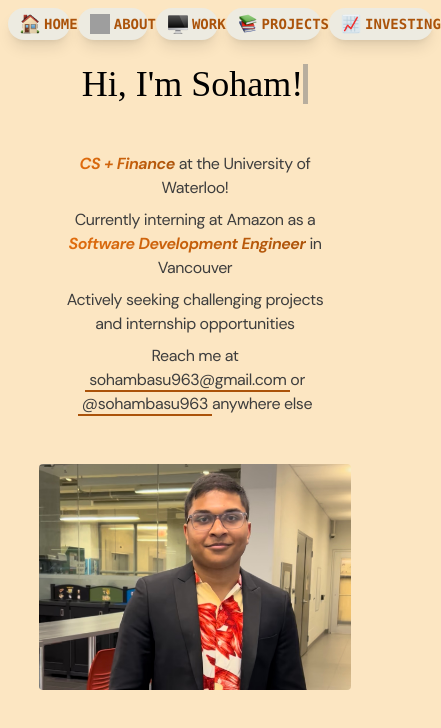
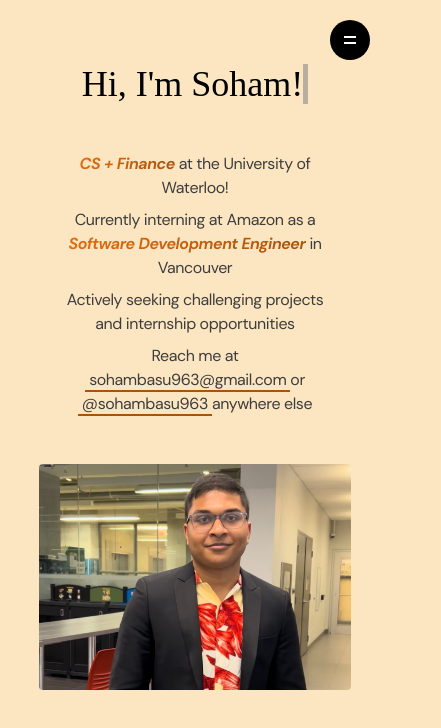
Before and after one commit to sohambasu963/personal-website-v2, a Next.js app: page / in a window 390 px wide. Shown: the top 728 px of the page, 441 px wide, since content can reach past the window. Built offline with nearby package versions, Linux system fonts and the light colour scheme; grey boxes are pictures that could not be loaded.

Commit message:
added button to toggle navbar on and off for mobile

```diff
--- a/package.json
+++ b/package.json
@@ -15,7 +15,8 @@
     "prettier": "^3.2.5",
     "react": "^18",
     "react-chartjs-2": "^5.2.0",
-    "react-dom": "^18"
+    "react-dom": "^18",
+    "react-responsive": "^10.0.0"
   },
   "devDependencies": {
     "@types/node": "^20",
--- a/src/app/components/navbar.tsx
+++ b/src/app/components/navbar.tsx
@@ -3,11 +3,30 @@ import Link from "next/link";
 import Image from "next/image";
 import styles from "./navbar.module.css";
 import { useState, useEffect, useRef } from "react";
+import { useMediaQuery } from "react-responsive";
 
 export default function Navbar() {
+  const isMobile = useMediaQuery({ query: "(max-width: 768px)" });
+  const [isMobileNavbarOpen, setIsMobileNavbarOpen] = useState(false);
+
   return (
+    <div>
+      {isMobile && (
+        <div className="absolute top-5 right-5 z-30">
+          <button
+            className="w-10 h-10 bg-black rounded-full flex flex-col justify-center items-center"
+            onClick={() => {
+              setIsMobileNavbarOpen(!isMobileNavbarOpen);
+            }}
+          >
+            <div className="w-3 h-0.5 bg-white mb-1" />
+            <div className="w-3 h-0.5 bg-white" />
+          </button>
+        </div>
+      )}
+      {(isMobileNavbarOpen || !isMobile) && (
         <div className="absolute top-2 left-0 md:top-[15%] md:left-[10%] ml-2">
-      <ul className="flex md:flex-col flex-row space-x-2 md:space-x-0 md:space-y-6">
+          <ul className="flex flex-col space-y-6">
             <li className="group relative inline-flex">
               <GradientLink href="/" text="home" imgSrc="/images/house.png" />
             </li>
@@ -40,6 +59,8 @@ export default function Navbar() {
               />
             </li>
           </ul>
+        </div>
+      )}
     </div>
   );
 }
```
Also changed, not shown: 1 other file (tests, documents, lock files or other folders). Lines whose indentation alone changed are shown as unchanged.
